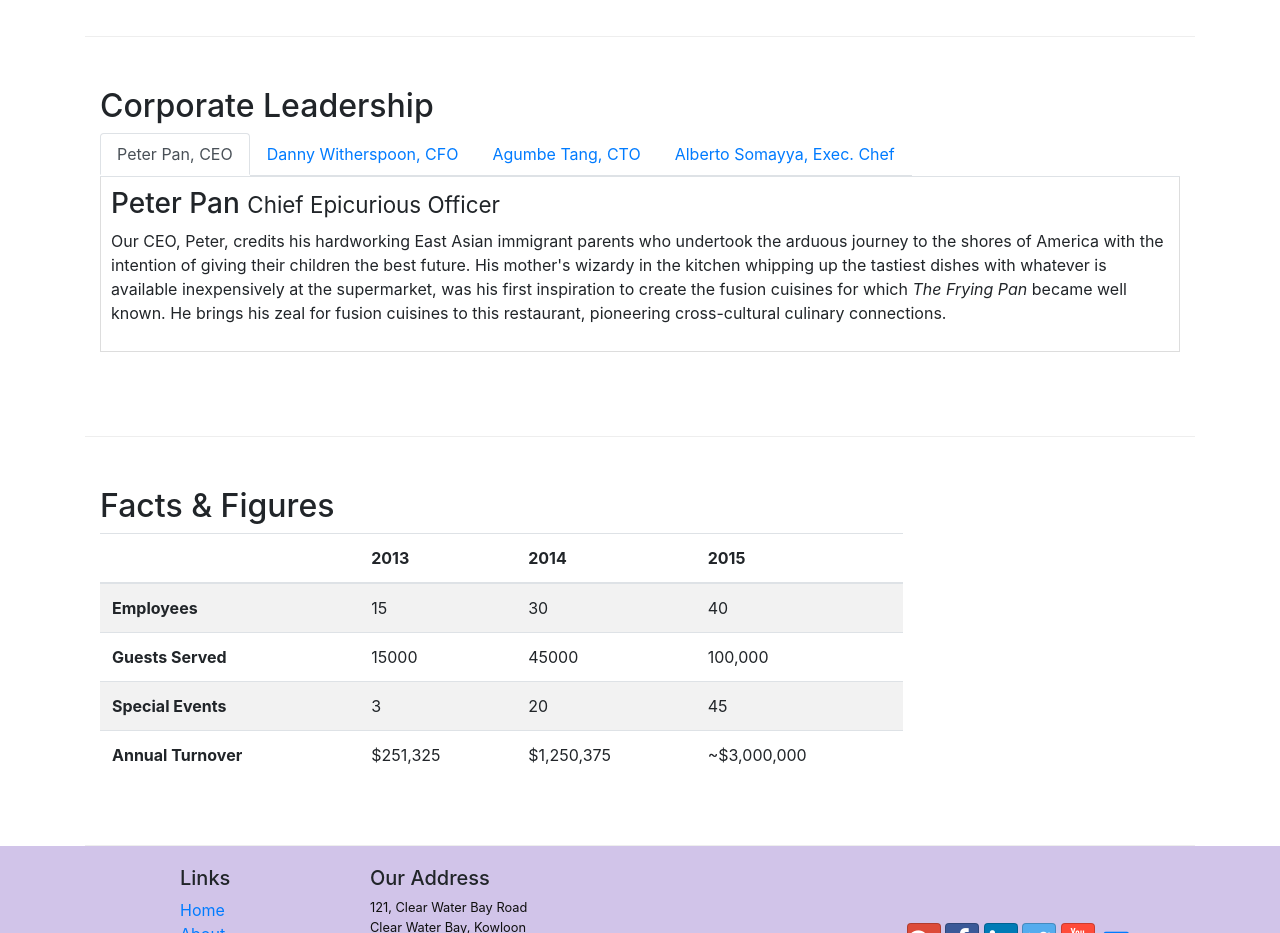
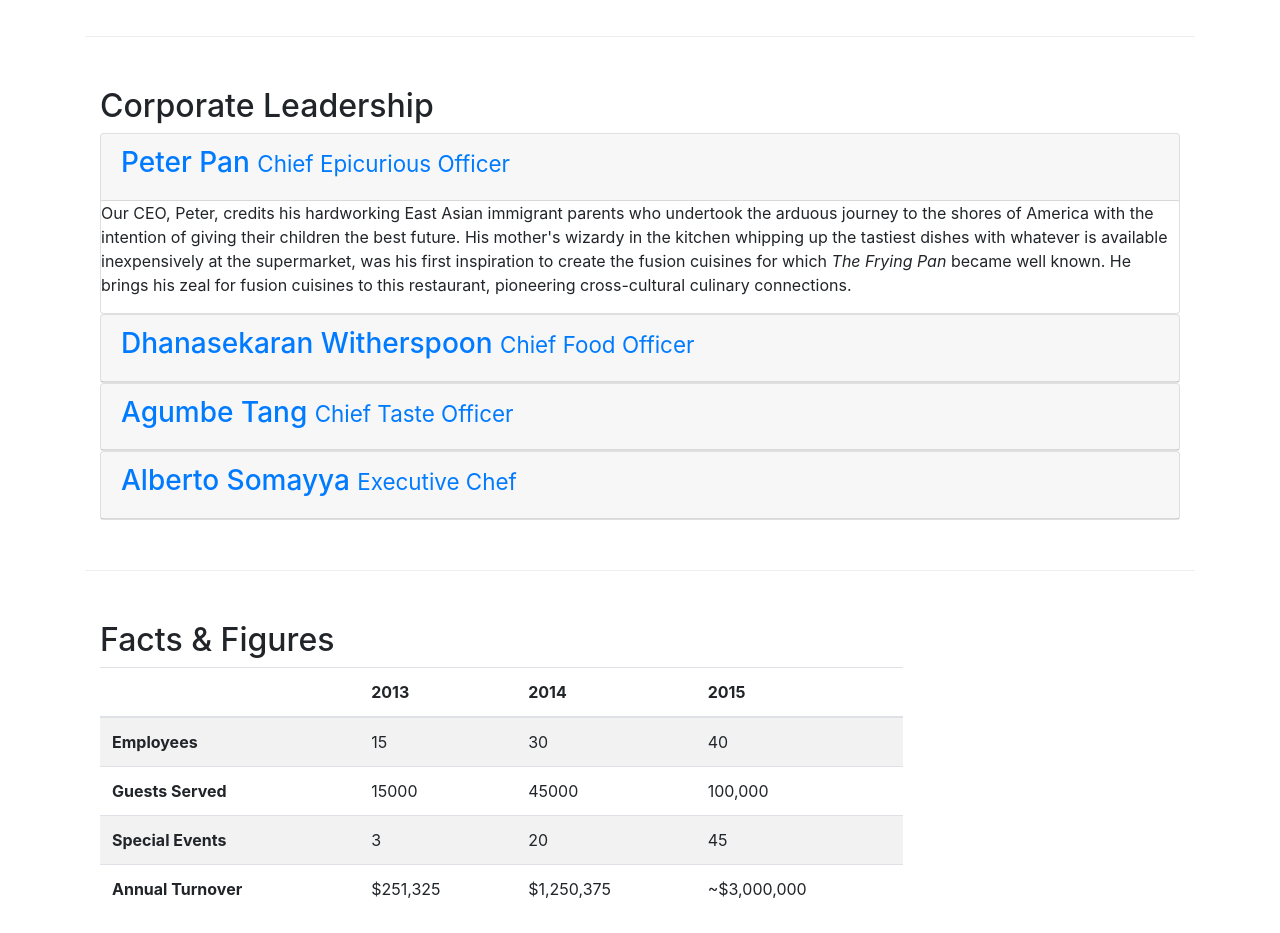
Before and after one commit to clia-consultores/git-test, a website: page aboutus.html in a window 1280 px wide. Shown: the part 880-1813 px from the top of the page. Drawn offline with nearby package versions, Linux system fonts and the light colour scheme.

Commit message:
Accordion

```diff
--- a/aboutus.html
+++ b/aboutus.html
@@ -106,38 +106,61 @@
         <div class="row row-content">
             <div class="col-12">
                 <h2>Corporate Leadership</h2>
-                <ul class="nav nav-tabs">
-                	<li class="nav-item">
-                		<a class="nav-link active" href="#peter" role="tab" data-toggle="tab"> Peter Pan, CEO</a>
-                	</li>
-                	<li class="nav nav-tabs">
-                		<a class="nav-link" href="#danny" role="tab" data-toggle="tab">Danny Witherspoon, CFO</a>
-                	</li>
-					<li class="nav nav-tabs">
-                		<a class="nav-link" href="#agumbe" role="tab" data-toggle="tab">Agumbe Tang, CTO</a>
-                	</li>
-					<li class="nav nav-tabs">
-                		<a class="nav-link" href="#alberto" role="tab" data-toggle="tab">Alberto Somayya, Exec. Chef</a>
-                	</li>
-                </ul>
-                <div class="tab-content">
-                	<div role="tabpanel" class="tab-pane fade show active" id="peter">
-		                <h3>Peter Pan <small>Chief Epicurious Officer</small></h3>
+                <div id="accordion" role="tablist">
+                	<div class="card">
+                		<div class="card-header" role="tab" id="peterhead">
+                			<h3>
+                				<a data-toggle="collapse" data-parent="#accordion" href="#peter">
+                					Peter Pan <small>Chief Epicurious Officer</small></h3>
+                				</a>
+                		</div>
+	                	<div role="tabpanel" class="collapse show" id="peter">
+			                <div class="card-block">
 				                <p class="hidden-xs-down">Our CEO, Peter, credits his hardworking East Asian immigrant parents who undertook the arduous journey to the shores of America with the intention of giving their children the best future. His mother's wizardy in the kitchen whipping up the tastiest dishes with whatever is available inexpensively at the supermarket, was his first inspiration to create the fusion cuisines for which <em>The Frying Pan</em> became well known. He brings his zeal for fusion cuisines to this restaurant, pioneering cross-cultural culinary connections.</p>
 			                </div>
+	                	</div>
+                	</div>
 
-                	<div role="tabpanel" class="tab-pane fade" id="danny">
+                	<div class="card">
+                		<div class="card-header" role="tab" id="dannyhead">
+                			<h3>
+                				<a class="collapsed" data-toggle="collapse" data-parent="#accordion" href="#danny">
                 					<h3>Dhanasekaran Witherspoon <small>Chief Food Officer</small></h3>
+                				</a>
+                		</div>
+	                	<div role="tabpanel" class="collapse" id="danny">
+			                <div class="card-block">
 				                <p class="hidden-xs-down">Our CFO, Danny, as he is affectionately referred to by his colleagues, comes from a long established family tradition in farming and produce. His experiences growing up on a farm in the Australian outback gave him great appreciation for varieties of food sources. As he puts it in his own words, <em>Everything that runs, wins, and everything that stays, pays!</em></p>
 			                </div>
+	                	</div>
+                	</div>
 
-                	<div role="tabpanel" class="tab-pane fade" id="agumbe">
+
+                	<div class="card">
+                		<div class="card-header" role="tab" id="agumbehead">
+                			<h3>
+                				<a class="collapsed" data-toggle="collapse" data-parent="#accordion" href="#agumbe">
                 					<h3>Agumbe Tang <small>Chief Taste Officer</small></h3>
+                				</a>
+                		</div>
+	                	<div role="tabpanel" class="collapse" id="agumbe">
+			                <div class="card-block">
 				                <p class="hidden-xs-down">Blessed with the most discerning gustatory sense, Agumbe, our CTO, personally ensures that every dish that we serve meets his exacting tastes. Our chefs dread the tongue lashing that ensues if their dish does not meet his exacting standards. He lives by his motto, <em>You click only if you survive my lick.</em></p>
 			                </div>
-                	<div role="tabpanel" class="tab-pane fade" id="alberto">
+	                	</div>
+                	</div>
+                	<div class="card">
+                		<div class="card-header" role="tab" id="albertohead">
+                			<h3>
+                				<a class="collapsed" data-toggle="collapse" data-parent="#accordion" href="#alberto">
                 					<h3>Alberto Somayya <small>Executive Chef</small></h3>
+                				</a>
+                		</div>
+	                	<div role="tabpanel" class="collapse" id="alberto">
+			                <div class="card-block">
 				                <p class="hidden-xs-down">Award winning three-star Michelin chef with wide International experience having worked closely with whos-who in the culinary world, he specializes in creating mouthwatering Indo-Italian fusion experiences. He says, <em>Put together the cuisines from the two craziest cultures, and you get a winning hit! Amma Mia!</em></p>
+			                </div>
+	                	</div>
                 	</div>
                 </div>
             </div>
```
Also changed, not shown: 1 other file. Lines whose indentation alone changed are shown as unchanged.
